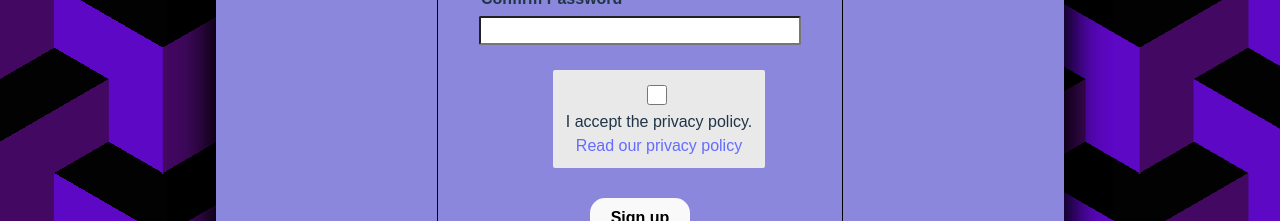
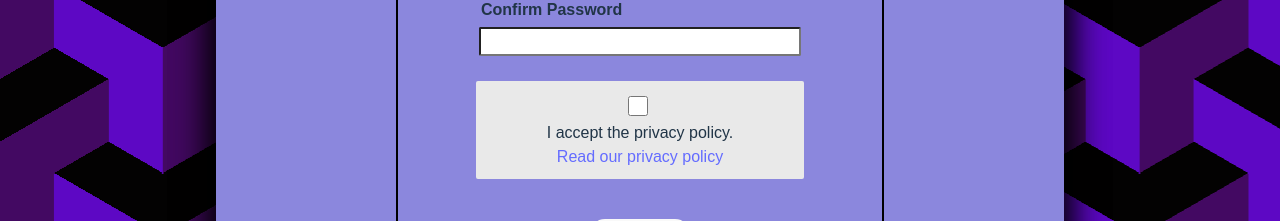
Before and after one commit to magnusgit1/quiz-game, a React (Vite) app in the folder frontend/: page /register in a window 1280 px wide. Shown: the part 579-800 px from the top of the page. Built offline with nearby package versions, Linux system fonts and the light colour scheme.

Commit message:
final adjustments to styling and fixed url-error in leaderboard-fetch

```diff
--- a/frontend/src/components/About/About.jsx
+++ b/frontend/src/components/About/About.jsx
@@ -15,7 +15,8 @@ const About = () => {
                 applications. In this project specifically, i am focusing on applying my newly developed (and partly self-learned)
                 front-end skills, to create a simple quiz-game-website. I also learned alot about server-side programming, where
                 i implemented authentication-based login-functionality, including registering new accounts, storing high-scores and data
-                configuration aquired from the users with the use of jwt, dj-auth and rest-frameworks from Django in Python.
+                configuration aquired from the users with the use of jwt, dj-auth and rest-frameworks from Django in Python. The app
+                is deployed in Github-pages, and the serverside together with the database is running live through Render.
                 The learning curve has been rather steep, but i truly enjoy the process, and learn alot from all the mistakes and debugging
                 i stumble upon in the process. <br></br>
 
--- a/frontend/src/components/GamePage/GamePage.css
+++ b/frontend/src/components/GamePage/GamePage.css
@@ -31,3 +31,8 @@
     padding-bottom:20px;
     box-sizing:border-box;
 }
+
+.loading_question{
+    font-size: 30px;
+    color:white;
+}
--- a/frontend/src/components/GamePage/GamePage.jsx
+++ b/frontend/src/components/GamePage/GamePage.jsx
@@ -106,7 +106,7 @@ const GamePage = () => {
     };
 
     // If questions are still loading, display a loading screen
-    if (!questions.length) return <div>Loading question...</div>;
+    if (!questions.length) return <div className="loading_question">Loading questions...</div>;
 
     return (
         <div className="main_gamepage">
--- a/frontend/src/components/HowToPlay/HowToPlay.jsx
+++ b/frontend/src/components/HowToPlay/HowToPlay.jsx
@@ -20,10 +20,11 @@ const HowToPlay = () => {
 
                 After both the category and the difficulty is chosen, the player will be redirected to the actual game.
                 Here the rules are simple - a question will appear on the top-side of the game-screen, and the player
-                has a total of 10 seconds to decide which answer between the four options provided, they want to lock in.
-                After the 10 seconds, or if the player chooses to click the lock-in button early, the screen will display
+                has a total of 10 seconds to decide which answer between the four options provided they want to choose.
+                After the 10 seconds, or if the player chooses an option, the screen will display
                 which answer was correct, and grant the player points if their answer matched the correct one.
-                After all the questions have been answered, the player will be presented with their total score of the quiz. <br></br> <br></br>
+                After all the questions have been answered, the player will be presented with their total score of the quiz,
+                along with a message that lets the player know whether or not the score will enter the leaderboard. <br></br> <br></br>
 
                 In addition to getting points for correct answers, the players will also be rewarded points depending on how
                 quickly they lock in their answer.
@@ -32,13 +33,13 @@ const HowToPlay = () => {
                 <ul>
                     <li>Correct answer grants 5 points</li>
                     <li>Each second the player saves of the clock, will result in 1 additional point</li>
-                    <li>For example, if the answer is locked in only after the clock runs out, the player will be awarded 5 points</li>
-                    <li>If the player locks in when the timer shows 9 seconds remaining, they will be granted 5 + 9 = 14 points</li>
+                    <li>For example, if the answer is chosen only after the clock runs out, the player will be awarded 5 points</li>
+                    <li>If the player chooses the right answer when the timer shows 9 seconds remaining, they will be granted 5 + 9 = 14 points</li>
                 </ul>
                 <br></br>
 
-                There will also be separate leaderbords for the different difficulties, meaning
-                one can hold the best score for the easy-mode, while another holds the best score of the medium-mode.
+                There will also be separate leaderbords for the different categories, meaning
+                one player can hold scores in the leaderboard in different categories, across ranks.
                 <br></br>
                 <br></br>
                 Good quizzing!
--- a/frontend/src/components/LeaderBoard/LeaderBoard.css
+++ b/frontend/src/components/LeaderBoard/LeaderBoard.css
@@ -48,7 +48,7 @@
 }
 
 .main_leaderboard li span {
-    flex: 1;
+    margin:10px;
     text-align: center;
 }
 
--- a/frontend/src/components/LeaderBoard/LeaderBoard.jsx
+++ b/frontend/src/components/LeaderBoard/LeaderBoard.jsx
@@ -11,7 +11,7 @@ const LeaderBoard = () => {
     useEffect(() => {
         const fetchLeaderBoard = async () => {
             try {
-                const response = await fetch('http://localhost:8000/api/leaderboard/');
+                const response = await fetch('https://quizbackend-2egv.onrender.com/api/leaderboard/');
                 if (!response.ok) {
                     throw new Error('Network response was not ok');
                 }
@@ -38,7 +38,7 @@ const LeaderBoard = () => {
                         <ol>
                             {category.scores.map((entry, idx) => (
                                 <li key={`${entry.username}-${entry.score}`}>
-                                    <span>{entry.username}</span>
+                                    <span>{idx+1}. {entry.username}</span>
                                     <span>{entry.score} p</span>
                                 </li>
                             ))}
--- a/frontend/src/components/Register/Register.css
+++ b/frontend/src/components/Register/Register.css
@@ -2,13 +2,13 @@
 .form_register{
     font-family:Arial, Helvetica, sans-serif;
     width:50%;
-    height:600px;
     display:block;
     align-items: center;
     text-align: center;
-    border:1px solid black;
-    border-radius: 10px;
-    padding:10px;
+    padding-left:50px;
+    padding-right:50px;
+    border-left:2px solid black;
+    border-right:2px solid black;
 }
 
 .main_register hr{
@@ -25,10 +25,9 @@
     background-color: #e9e9e9;
     border-radius: 2px;
     margin-bottom: 10px;
-    width: 50%;
-    margin-top:20px;
+    width: 80%;
+    margin: 20px auto;
     display: flex;
-    margin-left:105px;
     align-items: center;
     flex-direction: column;
     justify-content: center;
@@ -73,7 +72,7 @@
 .main_register{
     background-color: rgb(139, 135, 221);
     padding:40px;
-    padding-bottom:60px;
+    padding-bottom:50px;
     width:60%;
     height:16cm;
     align-items: center;
```
